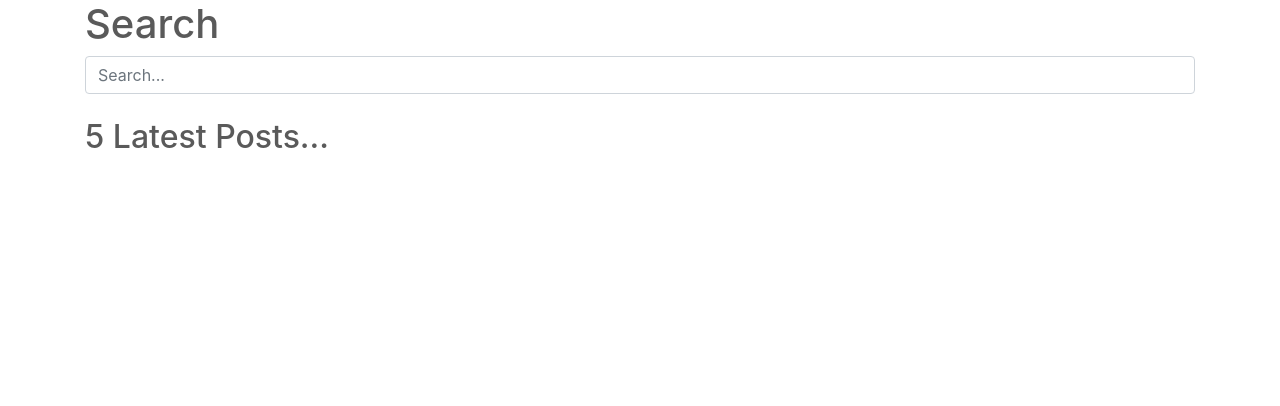
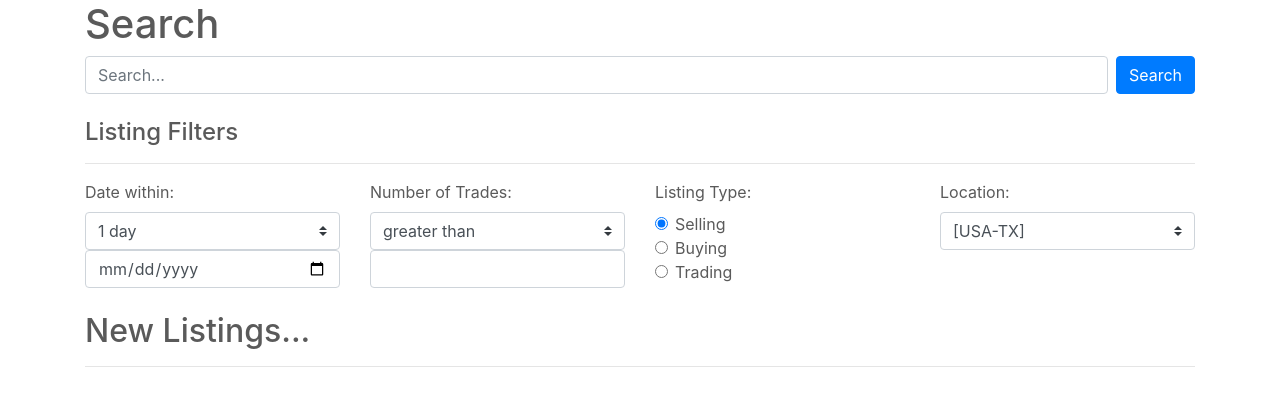
Before and after one commit to BPopson/marketplaces-for-reddit, a Django app: page / in a window 1280 px wide. Shown: the part 56-462 px from the top of the page. Run offline with Django 3.2, Linux system fonts and the light colour scheme; data that the repository does not hold is empty; some libraries are stand-ins or nearby versions.

Commit message:
Updates the homepage to have more listings and add starting filter ideas
The filters are not functional yet, this is purely a mockup to see how they would work UI wise and how to populate the items.

```diff
--- a/marketplaces_for_reddit/MarketplacesForReddit/views.py
+++ b/marketplaces_for_reddit/MarketplacesForReddit/views.py
@@ -7,6 +7,6 @@ def index(request):
 
     context = {
         'test': "Hello, world. You're at the Marketplaces For Reddit index.",
-        'listings': listings[0:5]
+        'listings': listings[0:15]
     }
     return render(request, 'home/index.html', context)
--- a/marketplaces_for_reddit/static/MarketplacesForReddit/style.css
+++ b/marketplaces_for_reddit/static/MarketplacesForReddit/style.css
@@ -3,3 +3,11 @@ body {
     padding-bottom: 3rem;
     color: #5a5a5a;
 }
+
+.search {
+    width: 100%;
+}
+
+.search-btn {
+    float: right;
+}
--- a/marketplaces_for_reddit/templates/home/index.html
+++ b/marketplaces_for_reddit/templates/home/index.html
@@ -17,14 +17,84 @@
     </header>
     <main role="main">
         <div class="container">
-        <h1>Search</h1>
-        <input class="form-control" type="search" placeholder="Search..."><br>
+            <h1>Search</h1>
+            <button type="submit" class="btn btn-primary search-btn">Search</button>
+            <div style="overflow: hidden; padding-right: .5em;">
+                <input class="form-control" formmethod="get" type="search" placeholder="Search..."><br>
+            </div>
 
-        <h2>5 Latest Posts...</h2>
-        {% for listing in listings %}
-            {{ listing.created_utc }} - {{ listing.edited }} - <strong>{{ listing.title }}</strong><br>
-        {% endfor %}
-    </div>
+            <h4>Listing Filters</h4>
+            <hr>
+            <div class="row">
+                <div class="col-sm">
+                    <label for="date-range">Date within:</label>
+                    <select class="custom-select" id="date-range">
+                        <option value="1">1 day</option>
+                        <option value="3">3 days</option>
+                        <option value="7">1 week</option>
+                        <option value="14">2 weeks</option>
+                        <option value="30">1 month</option>
+                        <option value="60">2 months</option>
+                        <option value="180">6 months</option>
+                        <option value="365">1 year</option>
+                    </select>
+                    <input class="form-control" type="date" id="date" name="listing-date">
+                </div>
+                <div class="col-sm">
+                    <label for="trade-range-type">Number of Trades:</label>
+                    <select class="custom-select" id="trade-range-type" name="listing-trades-range-type">
+                        <option value="greater">greater than</option>
+                        <option value="less">less than</option>
+                    </select>
+                    <input class="form-control" type="number" min="0" id="number-of-trades" name="listing-trades-amount">
+                </div>
+                <div class="col-sm">
+                    <label for="listing-type">Listing Type:</label>
+                    <div id="listing-type">
+                        <div class="form-check">
+                            <input class="form-check-input" type="radio" name="listing-type" id="exampleRadios2" value="selling" checked>
+                            <label class="form-check-label" for="exampleRadios2">
+                                Selling
+                            </label>
+                        </div>
+                        <div class="form-check">
+                            <input class="form-check-input" type="radio" name="listing-type" id="exampleRadios1" value="buying">
+                            <label class="form-check-label" for="exampleRadios1">
+                                Buying
+                            </label>
+                        </div>
+                        <div class="form-check">
+                          <input class="form-check-input" type="radio" name="listing-type" id="listing-type-trading" value="trading">
+                          <label class="form-check-label" for="listing-type-trading">
+                              Trading
+                          </label>
+                        </div>
+                    </div>
+                </div>
+                <div class="col-sm">
+                    <label for="date-range">Location:</label>
+                    <select class="custom-select" id="date-range">
+                        <option value="1">[USA-TX]</option>
+                    </select>
+                </div>
+            </div><br>
+
+            <h2>New Listings...</h2>
+            <hr>
+            {% for listing in listings %}
+                <div class="row">
+                    <div class="col-sm-2">
+                        <a href="{{ listing.url }}">View Listing</a>
+                    </div>
+                    <div class="col-sm">
+                        {{ listing.get_location }} {{ listing.get_has }} {{ listing.get_wants }}
+                    </div>
+                    <div class="col-sm">
+                        {{ listing.created_utc }}
+                    </div>
+                </div>
+            {% endfor %}
+        </div>
     </main>
 </body>
 
```
